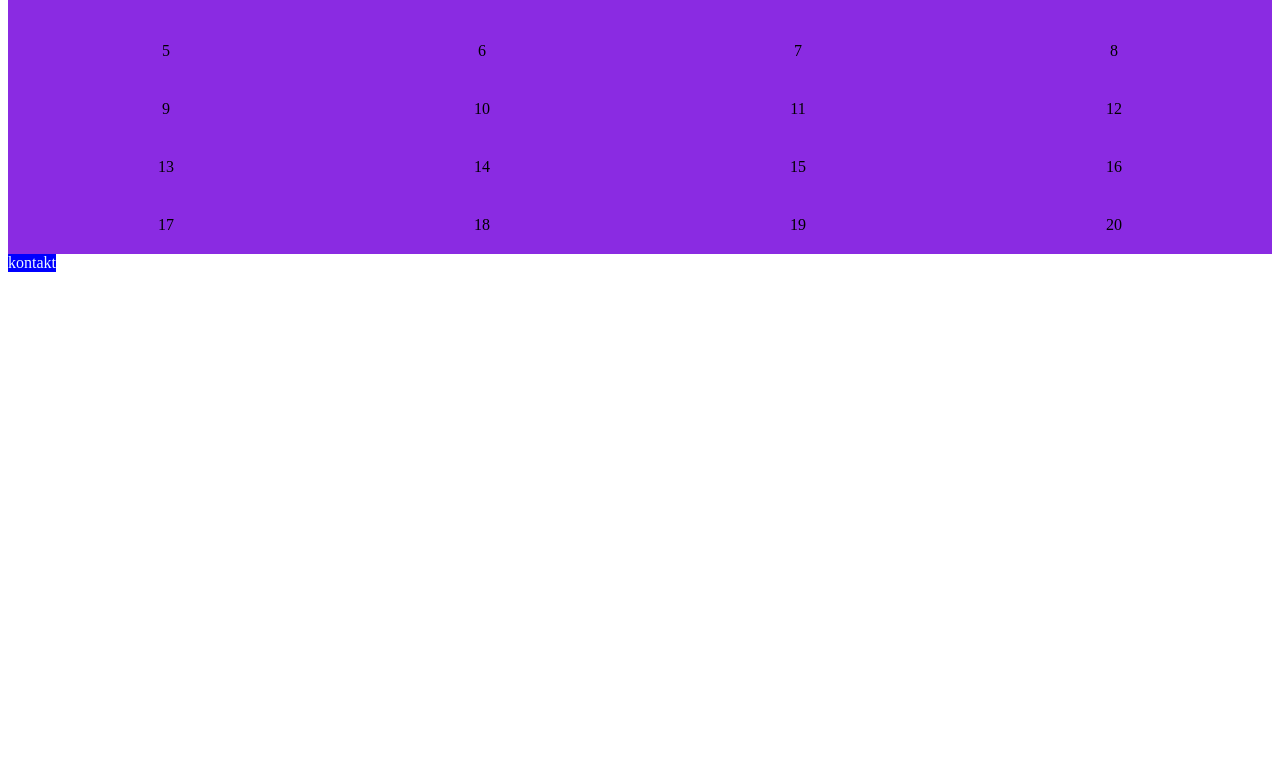
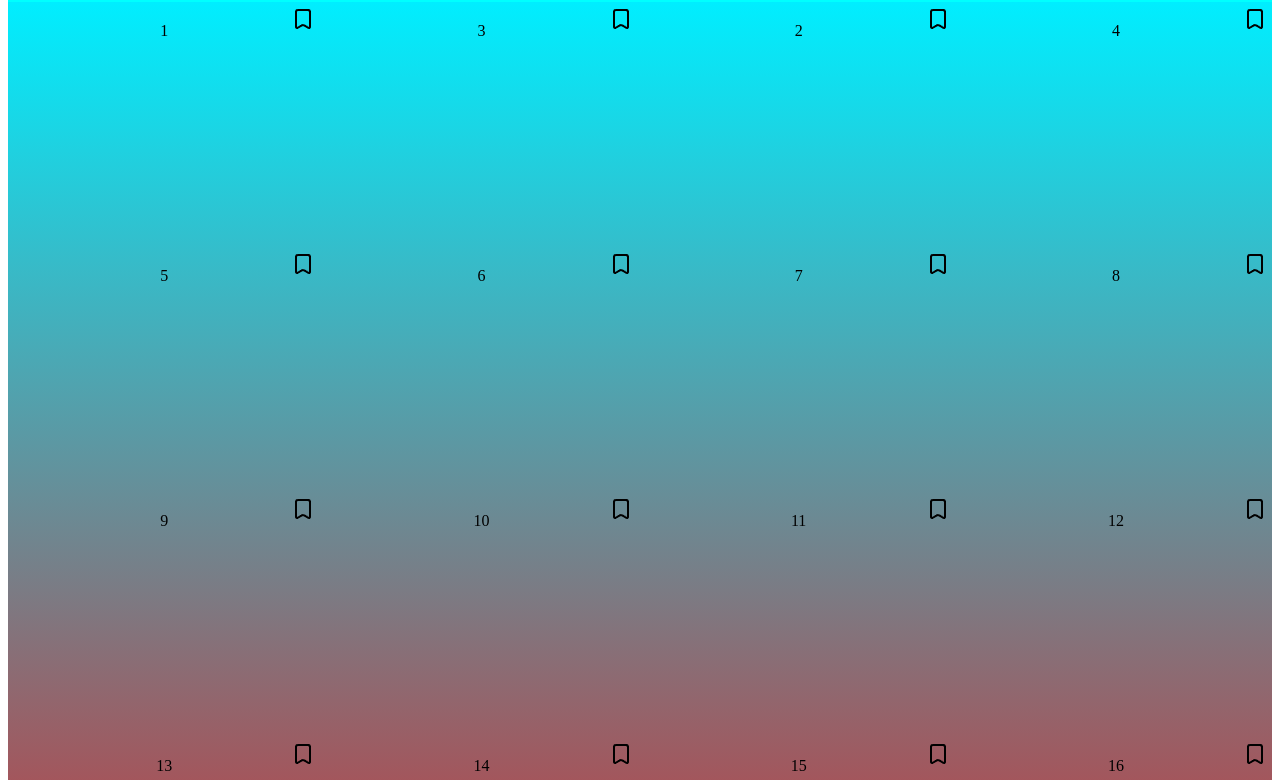
Before and after one commit to plxcxs/quizApp, a plain HTML site: page index.html in a window 1280 px wide. Shown: the part 80-860 px from the top of the page. Before the commit the page ends 800 px from the top, so only its background shows below. Drawn offline with Linux system fonts and the light colour scheme.

Commit message:
branch commit 1

```diff
--- a/global.css
+++ b/global.css
@@ -0,0 +1,43 @@
+header {
+    display: flex;
+    justify-content: space-between;
+    text-align: right;
+
+    background-color: aqua;
+}
+h1 {
+    margin: 10px;
+}
+header nav {
+    margin: 10px;
+}
+main {
+    display: grid;
+    grid-template-columns: 1fr 1fr 1fr 1fr;
+    background: linear-gradient(rgb(0, 238, 255), red);
+    /* background-color: blueviolet; */
+    gap: 5px;
+}
+.card {
+    position: relative;
+    text-align: center;
+    justify-content: end;
+    padding: 20px;
+    gap: 5px;
+    height: 200px;
+}
+.card img {
+    position: absolute;
+    top: 5px;
+    right: 5px;
+}
+footer {
+    display: grid;
+    justify-content: center;
+    width: 100%;
+    text-align: center;
+    color: aliceblue;
+    background-color: blue;
+    padding-bottom: 2rem;
+    padding-top: 2rem;
+}
--- a/index.html
+++ b/index.html
@@ -10,32 +10,58 @@
 
     <body>
         <header>
+            <h1>Quiz</h1>
             <nav>
+                <div>bookmarks</div>
                 <div>bio</div>
                 <div>profil</div>
             </nav>
         </header>
         <main>
-            <div class="card">1</div>
-            <div class="card">2</div>
-            <div class="card">3</div>
-            <div class="card">4</div>
-            <div class="card">5</div>
-            <div class="card">6</div>
-            <div class="card">7</div>
-            <div class="card">8</div>
-            <div class="card">9</div>
-            <div class="card">10</div>
-            <div class="card">11</div>
-            <div class="card">12</div>
-            <div class="card">13</div>
-            <div class="card">14</div>
-            <div class="card">15</div>
-            <div class="card">16</div>
-            <div class="card">17</div>
-            <div class="card">18</div>
-            <div class="card">19</div>
-            <div class="card">20</div>
+            <div class="card">
+                1 <img src="./assests/bookmark.png" alt="" />
+            </div>
+            <div class="card">3<img src="./assests/bookmark.png" alt="" /></div>
+            <div class="card">2<img src="./assests/bookmark.png" alt="" /></div>
+            <div class="card">4<img src="./assests/bookmark.png" alt="" /></div>
+            <div class="card">5<img src="./assests/bookmark.png" alt="" /></div>
+            <div class="card">6<img src="./assests/bookmark.png" alt="" /></div>
+            <div class="card">7<img src="./assests/bookmark.png" alt="" /></div>
+            <div class="card">8<img src="./assests/bookmark.png" alt="" /></div>
+            <div class="card">9<img src="./assests/bookmark.png" alt="" /></div>
+            <div class="card">
+                10<img src="./assests/bookmark.png" alt="" />
+            </div>
+            <div class="card">
+                11<img src="./assests/bookmark.png" alt="" />
+            </div>
+            <div class="card">
+                12<img src="./assests/bookmark.png" alt="" />
+            </div>
+            <div class="card">
+                13<img src="./assests/bookmark.png" alt="" />
+            </div>
+            <div class="card">
+                14<img src="./assests/bookmark.png" alt="" />
+            </div>
+            <div class="card">
+                15<img src="./assests/bookmark.png" alt="" />
+            </div>
+            <div class="card">
+                16<img src="./assests/bookmark.png" alt="" />
+            </div>
+            <div class="card">
+                17<img src="./assests/bookmark.png" alt="" />
+            </div>
+            <div class="card">
+                18<img src="./assests/bookmark.png" alt="" />
+            </div>
+            <div class="card">
+                19<img src="./assests/bookmark.png" alt="" />
+            </div>
+            <div class="card">
+                20<img src="./assests/bookmark.png" alt="" />
+            </div>
         </main>
         <footer><div>kontakt</div></footer>
     </body>
--- a/style.css
+++ b/style.css
@@ -1,24 +1,2 @@
-header {
-    background-color: aqua;
-}
-
-main {
-    display: grid;
-    grid-template-columns: 1fr 1fr 1fr 1fr;
-
-    background-color: blueviolet;
-}
-.card {
-    text-align: center;
-    justify-content: center;
-    align-items: center;
-    padding: 20px;
-}
-footer {
-    display: grid;
-    justify-content: center;
-    width: fit-content;
-    text-align: center;
-    color: aliceblue;
-    background-color: blue;
-}
+@import "global.css";
+@import "bio.css";
```
Also changed, not shown: bookmarks.html (+98 -0 lines), assests/bookmark.png (added), 1 other file.
